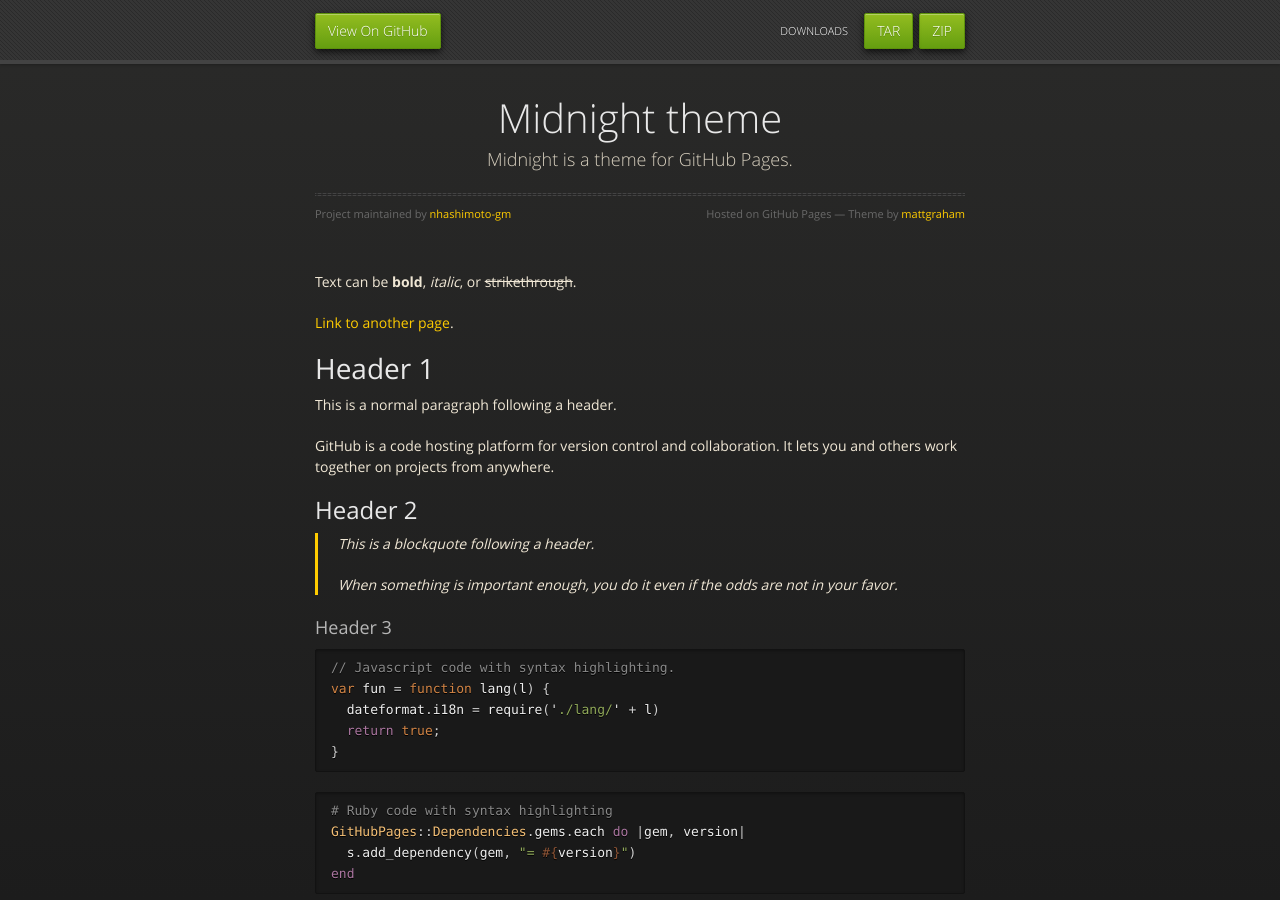
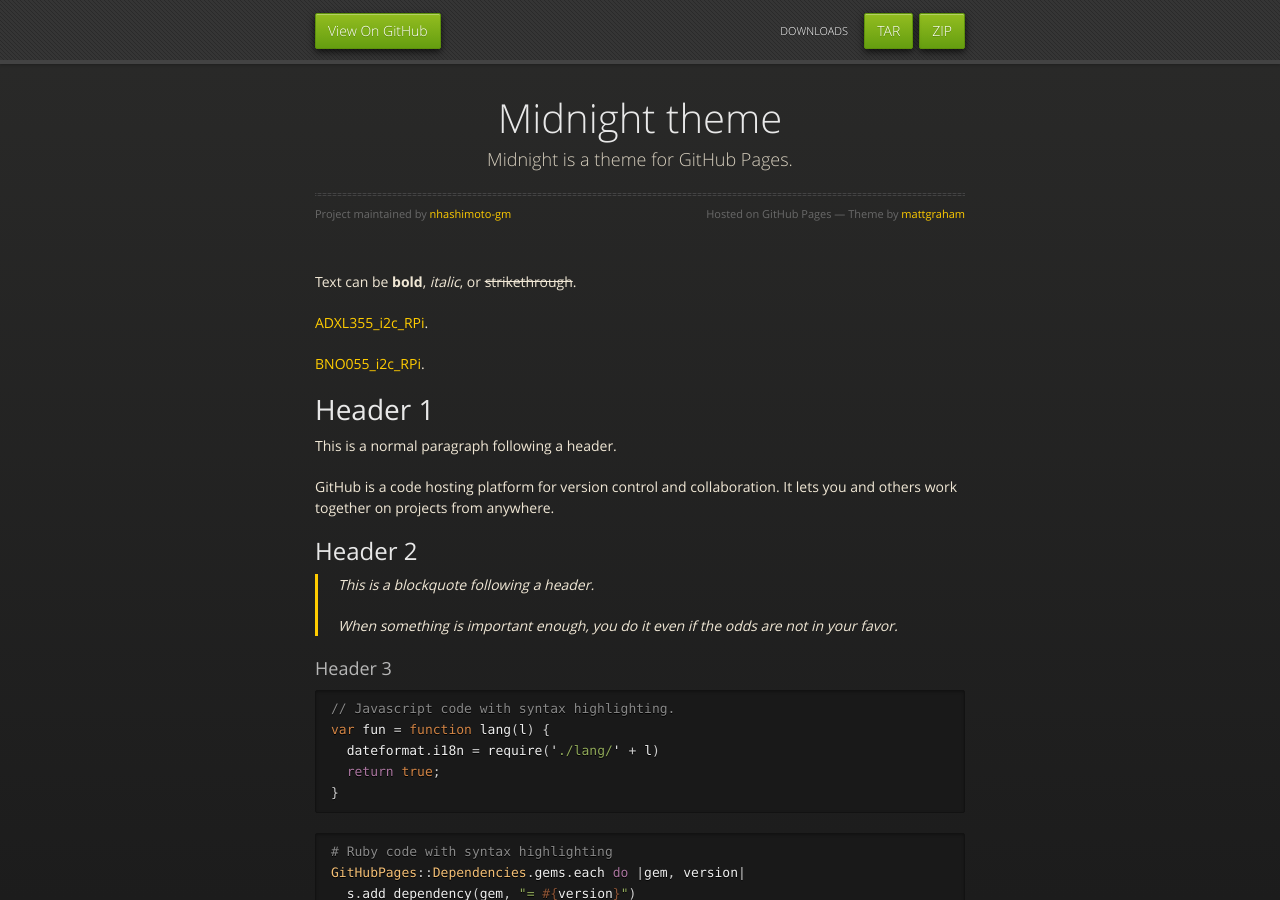
Before and after one commit to nhashimoto-gm/nhashimoto-gm.github.io, a Jekyll site: the page built from index.md, in a window 1280 px wide and 900 px high. Built offline with Jekyll 4.4.1, drawn with Linux system fonts in a browser that asks for light colours.

Commit message:
Update index.md

```diff
--- a/index.md
+++ b/index.md
@@ -4,7 +4,9 @@ layout: default
 
 Text can be **bold**, _italic_, or ~~strikethrough~~.
 
-[Link to another page](./_posts/).
+[ADXL355_i2c_RPi](./_posts/2023-04-09-ADXL355_i2c_RPi.md).
+
+[BNO055_i2c_RPi](./_posts/2023-04-09-BNO055_i2c_RPi.md).
 
 # Header 1
 
```
